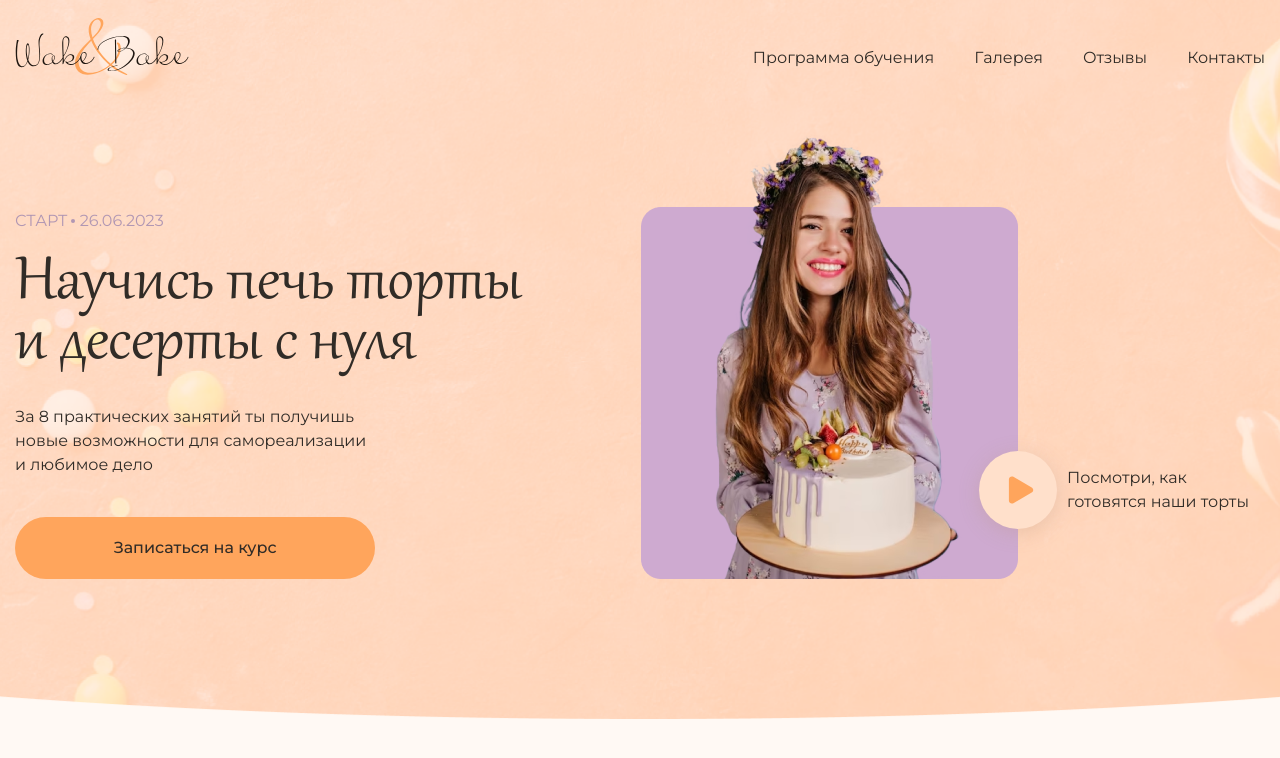
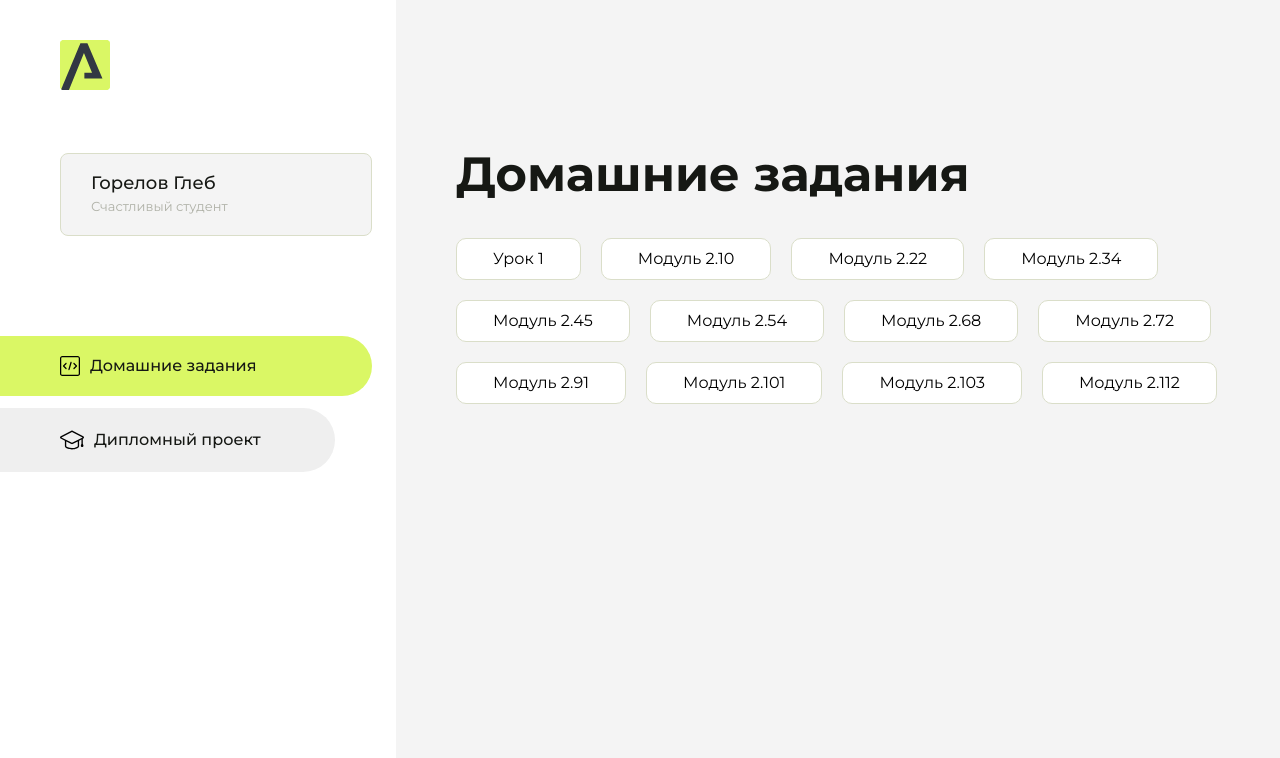
Before and after one commit to goreloff1999/Homework, a plain HTML site: page index.html in a window 1280 px wide. Drawn offline with Linux system fonts and the light colour scheme.

Commit message:
Add files via upload

```diff
--- a/index.html
+++ b/index.html
@@ -1,107 +1,145 @@
 <!DOCTYPE html>
 <html lang="en">
-
 <head>
     <meta charset="UTF-8">
-    <meta http-equiv="X-UA-Compatible" content="IE=edge">
     <meta name="viewport" content="width=device-width, initial-scale=1.0">
-    <title>Wake & Bake</title>
-    <link href="css/fonts.css" rel="stylesheet">
-    <link href="css/reset.css" rel="stylesheet">
-    <link href="css/style.css" rel="stylesheet">
+    <title>Домашняя работа</title>
+    <link rel="shortcut icon" href="src/logo.ico" type="image/x-icon">
+    <link rel="preconnect" href="https://fonts.googleapis.com">
+    <link rel="preconnect" href="https://fonts.gstatic.com" crossorigin>
+    <link href="https://fonts.googleapis.com/css2?family=Montserrat:wght@400;500;700&family=Rubik:wght@500&display=swap"
+          rel="stylesheet">
+    <link rel="stylesheet" href="src/style.css">
 </head>
-<div class="header">
-    <div class="container">
-        <div class="header__wrapper">
-
+<body id="body">
+<div class="overlay" id="overlay"></div>
+<div class="layout">
+    <div class="burger" id="burger">
+        <svg viewBox="0 0 24 24" fill="none" xmlns="http://www.w3.org/2000/svg">
+            <g id="SVGRepo_bgCarrier" stroke-width="0"></g>
+            <g id="SVGRepo_tracerCarrier" stroke-linecap="round" stroke-linejoin="round"></g>
+            <g id="SVGRepo_iconCarrier">
+                <path d="M4 18L20 18" stroke="#DAF765" stroke-width="2" stroke-linecap="round"></path>
+                <path d="M4 12L20 12" stroke="#DAF765" stroke-width="2" stroke-linecap="round"></path>
+                <path d="M4 6L20 6" stroke="#DAF765" stroke-width="2" stroke-linecap="round"></path>
+            </g>
+        </svg>
     </div>
-
+    <aside class="sidebar" id="sidebar">
+        <div class="sidebar__inner">
+            <div class="logo">
+                <svg width="50" height="50" viewBox="0 0 50 50" fill="none" xmlns="http://www.w3.org/2000/svg">
+                    <g clip-path="url(#clip0_513_74730)">
+                        <path d="M46.17 -0.257004H3.83C1.57281 -0.257004 -0.257 1.57281 -0.257 3.83V46.17C-0.257 48.4272 1.57281 50.257 3.83 50.257H46.17C48.4272 50.257 50.257 48.4272 50.257 46.17V3.83C50.257 1.57281 48.4272 -0.257004 46.17 -0.257004Z"
+                              fill="#DAF765"/>
+                        <path d="M24.375 38.4H42.461L27.441 3.1585H20.4355C20.4355 3.1585 6.7895 35.881 1.1945 49.294C2.015 50.0275 3.0945 50.257 3.6945 50.257H8.8445L23.954 13.07L32.0465 32.8285H24.375V38.4Z"
+                              fill="#323843"/>
+                    </g>
+                    <defs>
+                        <clipPath id="clip0_513_74730">
+                            <rect width="50" height="50" fill="white"/>
+                        </clipPath>
+                    </defs>
+                </svg>
+            </div>
+            <div class="sidebar__user">
+                <div class="sidebar__name">Горелов Глеб</div>
+                <div class="sidebar__text">Счастливый студент</div>
+            </div>
+            <div class="sidebar__tabs">
+                <div class="sidebar__item">
+                    <button class="sidebar__button active" id="tasks">
+                        <svg xmlns="http://www.w3.org/2000/svg" width="20" height="20" viewBox="0 0 20 20" fill="none">
+                            <g clip-path="url(#clip0_704_74543)">
+                                <path d="M17.7083 20H2.29167C1.0275 20 0 18.9725 0 17.7083V2.29167C0 1.0275 1.0275 0 2.29167 0H17.7083C18.9725 0 20 1.0275 20 2.29167V17.7083C20 18.9725 18.9725 20 17.7083 20ZM2.29167 1.25C1.7175 1.25 1.25 1.7175 1.25 2.29167V17.7083C1.25 18.2825 1.7175 18.75 2.29167 18.75H17.7083C18.2825 18.75 18.75 18.2825 18.75 17.7083V2.29167C18.75 1.7175 18.2825 1.25 17.7083 1.25H2.29167Z"
+                                      fill="black"/>
+                                <path d="M6.04167 13.125C5.88167 13.125 5.72167 13.0642 5.6 12.9417L3.1 10.4417C2.85583 10.1975 2.85583 9.80167 3.1 9.5575L5.6 7.0575C5.84417 6.81333 6.24 6.81333 6.48417 7.0575C6.72833 7.30167 6.72833 7.6975 6.48417 7.94167L4.42583 10L6.48417 12.0583C6.72833 12.3025 6.72833 12.6983 6.48417 12.9425C6.36167 13.0642 6.20167 13.125 6.04167 13.125Z"
+                                      fill="black"/>
+                                <path d="M8.95833 14.1667C8.9 14.1667 8.84 14.1583 8.78167 14.1417C8.45083 14.0442 8.26083 13.6967 8.35833 13.3658L10.4417 6.28251C10.5392 5.95084 10.8892 5.76417 11.2175 5.85917C11.5483 5.95667 11.7383 6.30417 11.6408 6.63501L9.5575 13.7183C9.47833 13.9908 9.22833 14.1667 8.95833 14.1667Z"
+                                      fill="black"/>
+                                <path d="M13.9583 13.125C13.7983 13.125 13.6383 13.0642 13.5167 12.9417C13.2725 12.6975 13.2725 12.3017 13.5167 12.0575L15.575 9.99916L13.5167 7.94083C13.2725 7.69666 13.2725 7.30083 13.5167 7.05666C13.7608 6.81249 14.1567 6.81249 14.4008 7.05666L16.9008 9.55666C17.145 9.80083 17.145 10.1967 16.9008 10.4408L14.4008 12.9408C14.2783 13.0642 14.1183 13.125 13.9583 13.125Z"
+                                      fill="black"/>
+                            </g>
+                            <defs>
+                                <clipPath id="clip0_704_74543">
+                                    <rect width="20" height="20" fill="white"/>
+                                </clipPath>
+                            </defs>
+                        </svg>
+                        <span>Домашние задания</span></button>
+                </div>
+                <div class="sidebar__item">
+                    <button class="sidebar__button" id="diplom">
+                        <svg xmlns="http://www.w3.org/2000/svg" width="24" height="24" viewBox="0 0 24 24" fill="none">
+                            <g clip-path="url(#clip0_704_74553)">
+                                <path d="M23.2628 10.5971C23.7176 10.365 24 9.90375 24 9.39337C24 8.883 23.7176 8.42175 23.2628 8.18962L12.6135 2.75362C12.2291 2.55824 11.7705 2.55787 11.3854 2.75399L0.736875 8.19C0.282375 8.42175 0 8.883 0 9.39337C0 9.90375 0.282375 10.365 0.736875 10.5971L4.89038 12.7177V18.2074C4.89038 19.8154 8.412 21.393 12 21.393C15.5884 21.393 19.1096 19.815 19.1096 18.2074V12.7174L21.4609 11.517V15.8017L20.901 17.2305C20.7409 17.6389 20.7934 18.0994 21.0405 18.4616C21.2876 18.8246 21.6979 19.041 22.1366 19.041C22.5754 19.041 22.9852 18.8246 23.2324 18.462C23.4795 18.099 23.532 17.6385 23.3719 17.2301L22.8124 15.8021V10.827L23.2628 10.5971ZM17.7623 18.1721C17.6198 18.6375 15.3491 20.0419 12 20.0419C8.65088 20.0419 6.38025 18.6375 6.2415 18.2074V12.3037L6.23887 12.3019C6.23812 12.057 6.1065 11.8207 5.87325 11.7019L1.3515 9.39337L12 3.95737L22.6489 9.39337L12 14.8294L5.87325 11.7019C5.54063 11.5331 4.6695 11.6674 4.5 12C4.33012 12.3322 4.55813 12.5479 4.89038 12.7177L11.3857 16.0331C11.5781 16.1314 11.7889 16.1805 12 16.1805C12.2107 16.1805 12.4222 16.1314 12.6146 16.0331L17.7593 13.407L17.7623 18.1721Z"
+                                      fill="black"/>
+                            </g>
+                            <defs>
+                                <clipPath id="clip0_704_74553">
+                                    <rect width="24" height="24" fill="white"/>
+                                </clipPath>
+                            </defs>
+                        </svg>
+                        <span>Дипломный проект</span></button>
+                </div>
             </div>
         </div>
 
-<body class="body ">
-    <div class="wrapper">
-        <header class="header">
-            <div class="header__top">
+    </aside>
+    <div class="content">
         <div class="container">
-                    <div class="header__top-inner">
-                        <a class="header__logo" href="#">
-                            <img src="/img/icons/logos/logo-dark.svg" alt="#">
-                        </a>
-                        <nav class="nav">
-                            <ul class="nav__list">
-                                <li class="nav-item">
-                                    <a class="nav__link" href="#">
-                                        Программа обучения
-                                    </a>
+            <div class="content__block" id="tasksBlock">
+                <div class="content__title">Домашние задания</div>
+                <ul class="content__list">
+
+                    <li class="content__list-item">
+                        <a href="урок 1/index.html">Урок 1</a>
+                         <li class="content__list-item">
+                        <a href="урок 2/index.html">Модуль 2.10</a>
+                         <li class="content__list-item">
+                        <a href="урок 3/index.html">Модуль 2.22</a>
+                         <li class="content__list-item">
+                        <a href="lesson 4/index.html">Модуль 2.34</a>
+                         <li class="content__list-item">
+                        <a href="Lesson 5/index.html">Модуль 2.45</a>
                          </li>
-                                <li class="nav-item">
-                                    <a class="nav__link" href="#">
-                                        Галерея
-                                    </a>
+                     <li class="content__list-item">
+                        <a href="lesson 7/index.html">Модуль 2.54</a>
+                         <li class="content__list-item">
+                        <a href="lesson 9 POSITION/index.html">Модуль 2.68</a>
+                             <li class="content__list-item">
+                        <a href="lesson 10 TRANSITION/index.html">Модуль 2.72</a>
                          </li>
-                                <li class="nav-item">
-                                    <a class="nav__link" href="#">
-                                        Отзывы
-                                    </a>
+                    <li class="content__list-item">
+                        <a href="site2/index.html">Модуль 2.91</a>
                          </li>
-                                <li class="nav-item">
-                                    <a class="nav__link" href="#">
-                                        Контакты
-                                    </a>
+                     <li class="content__list-item">
+                        <a href="2/index.html">Модуль 2.101</a>
+                         </li>
+                     <li class="content__list-item">
+                        <a href="1/index.html">Модуль 2.103</a>
+                         </li>
+                     <li class="content__list-item">
+                        <a href="Modal_window/index.html">Модуль 2.112</a>
                          </li>
                 </ul>
-                        </nav>
-                        <a class="burger-icon" href="#">
-                            <span></span>
-                        </a>
             </div>
+            <div class="content__block hidden" id="diplomBlock">
+                <div class="content__title">Дипломный проект</div>
+                <div class="content__list-diplom">
+                    <a href="ПАПКА-С-НОМЕРОМ-УРОКА">Ссылка на ДЗ</a>
                 </div>
-            </div>
-            <section class="hero">
-                <div class="container">
-                    <div class="hero__inner">
-                        <div class="hero__content">
-                            <div class="hero__info">
-                                <span>СТАРТ </span>
-                                <span> 26.06.2023</span>
-                            </div>
-                            <h1 class="hero__title">
-                                Научись печь торты и десерты с нуля
-                            </h1>
-                            <p class="hero__text">
-                                За 8 практических занятий ты получишь новые возможности для самореализации и любимое
-                                дело
-                            </p>
-                            <div class="hero__img-control hero__img-control--mobile">
-                                <a class="hero__img-button" data-fslightbox
-                                    href="/Исходники для макета Wake&Bake/тортик.mp4" href="#">
-                                    <img src="/img/icons/play.svg" alt="">
-                                </a>
-                                Посмотри, как готовятся наши торты
-                            </div>
-                            <a class="hero__button button" href="#">Записаться на курс</a>
-                        </div>
-                        <div class="hero__img">
-                            <img src="/img/content/girl.png" alt="Девушка с тортом в руках">
-                            <div class="hero__img-control">
-                                <a class="hero__img-button" data-fslightbox="1"
-                                    href="/Исходники для макета Wake&Bake/тортик.mp4" href="#">
-                                    <img src="/img/icons/play.svg" alt="">
-                                </a>
-                                Посмотри, как готовятся наши торты
+                <div class="content__decor">
+                    <div class="content__decor-text">Давай проверим, чему ты научился!</div>
+                    <div class="content__decor-img">
+                        <img src="src/decor.png" alt="decor">
                     </div>
                 </div>
             </div>
         </div>
-            </section>
-        </header>
-        <main class="main"></main>
-        <footer class="footer"></footer>
     </div>
-
-    <script src="js/fslightbox.js"></script>
-    <script src="js/main.js"></script>
+</div>
+<script src="src/index.js"></script>
 </body>
-
 </html>
```
Lines whose indentation alone changed are shown as unchanged.
